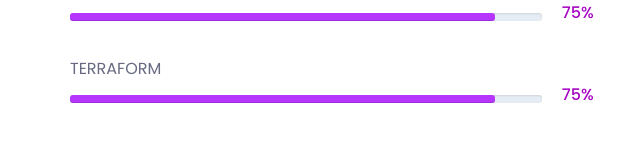
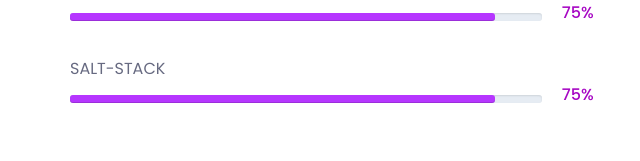
Before and after one commit to tejaswalia/tejaswalia.github.io, a plain HTML site: page index.html in a window 1280 px wide. Shown: the part 3170-3331 px from the top of the page, 0-640 px from the left. Drawn offline with nearby package versions, Linux system fonts and the light colour scheme.

```diff
--- a/index.html
+++ b/index.html
@@ -327,7 +327,7 @@
 										</div>
 									</div><!-- /.barWrapper -->
 									<div class="barWrapper">
-										<span class="progressText">terraform</span>
+										<span class="progressText">Salt-stack</span>
 										<div class="single-progress-txt">
 											<div class="progress ">
 											   <div class="progress-bar" role="progressbar" aria-valuenow="90" aria-valuemin="10" aria-valuemax="100" style="">
```
